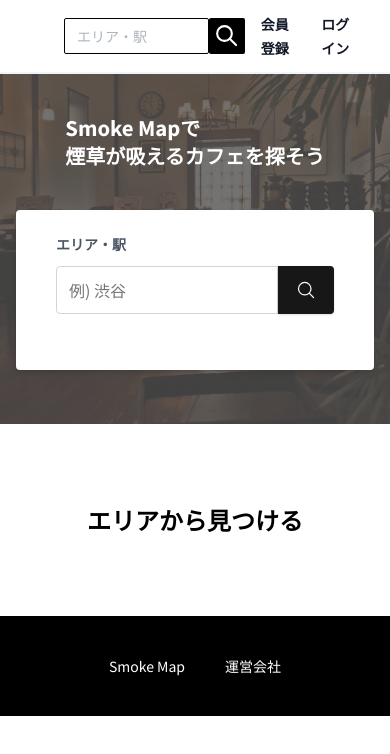
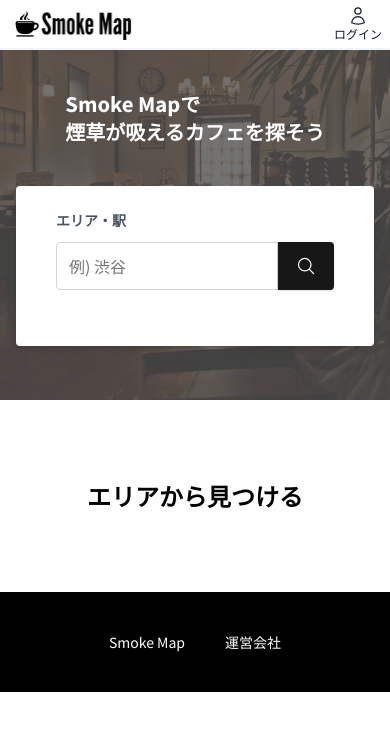
Before and after one commit to 26ryss/smoke-map, a Next.js app: page / in a window 390 px wide. Shown: the top 754 px of the page. Built offline with nearby package versions, Linux system fonts and the light colour scheme; no server answers.

Commit message:
headerをsp対応化

```diff
--- a/app/_components/organisms/projects/header.tsx
+++ b/app/_components/organisms/projects/header.tsx
@@ -3,6 +3,7 @@ import SearchBar from '@/app/_components/ui-parts/search-bar';
 import Link from 'next/link';
 import { createClient } from '@/utils/supabase/server';
 import { signOutAction } from '@/app/lib/actions';
+import { UserIcon } from '@heroicons/react/24/outline';
 
 export default async function Header() {
   const supabase = createClient();
@@ -13,11 +14,10 @@ export default async function Header() {
   const accountUrl = user ? `/account/${user.id}` : '/login';
 
   return (
-    <header className=" text-white border-b-2 border-slate-100">
-      <nav aria-label="Global" className="flex flex-row items-center px-6 py-3 lg:px-8 justify-between">
+    <header className="text-white border-b-2 border-slate-100 md:w-[1000px] md:mx-auto">
+      <nav aria-label="Global" className="flex flex-row items-center py-1 px-2 md:py-3 justify-between">
         {/* logo */}
         <div className="flex flex-row items-center">
-          <div className="flex lg:flex-1">
             <Link href="/" className="-m-1.5 p-1.5">
               <span className="sr-only">Logo of this service</span>
               <Image
@@ -27,14 +27,22 @@ export default async function Header() {
                 className="hidden md:block"
                 alt="Logo of this service"
               />
+              <Image
+                src="/logo.png"
+                width={130}
+                height={10}
+                className="md:hidden"
+                alt="Logo of this service"
+              />
             </Link>
-          </div>
-          <div className="ml-10 z-10">
+          <div className="ml-10 z-10 hidden md:block">
             <SearchBar />
           </div>
         </div>
         {!user ? (
-          <div className="flex items-center">
+          <>
+            <div className="items-center flex">
+              <div className="hidden md:flex">
                 <Link href="/signup" className="text-sm font-semibold leading-6 text-gray-900 px-4">
                   会員登録
                 </Link>
@@ -42,6 +50,15 @@ export default async function Header() {
                   ログイン
                 </Link>
               </div>
+              <div className='md:hidden text-gray-900 text-xs flex flex-col justify-center items-center'>
+                <UserIcon className='w-5'/>
+                <Link href="/login">
+                  ログイン
+                </Link>
+              </div>
+            </div>
+
+          </>
         ) : (
           <div className="flex items-center">
             <Link href={accountUrl} className="text-sm font-semibold leading-6 text-gray-900 px-4">
```
Lines whose indentation alone changed are shown as unchanged.
